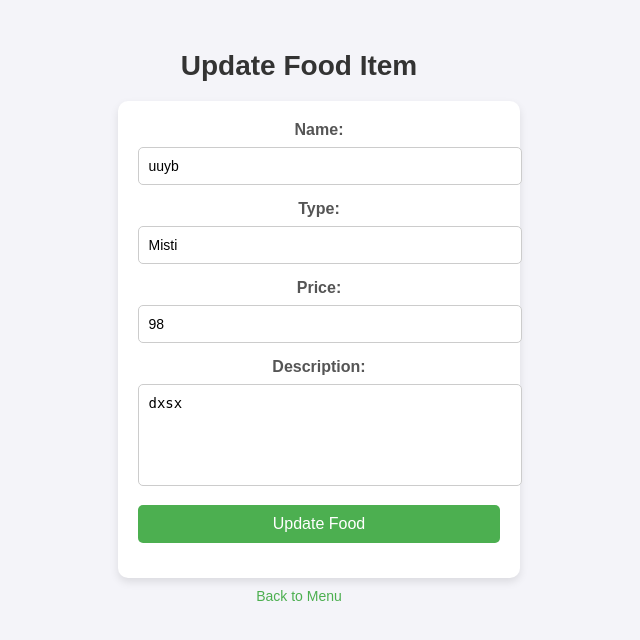
After one commit to Kamal2131/django_Food_Websites, a Django app: page /update/6/ in a window 1280 px wide. The commit adds this page. Shown: the top 640 px of the page, without its empty margins (341-981 px from the left). Run offline with Django 5.2, Linux system fonts and the light colour scheme; data comes from the database, SQL or seed files in the repository; both versions use the stored data as it was after the commit.

Commit message:
28.01.2025

```diff
--- a/food/models.py
+++ b/food/models.py
@@ -1,4 +1,4 @@
-from django.db import models
+from django.db import models # type: ignore
 
 # Create your models here.
 class food(models.Model):
--- /dev/null
+++ b/food/templates/food/update_food.html
@@ -0,0 +1,117 @@
+<!DOCTYPE html>
+<html lang="en">
+<head>
+    <meta charset="UTF-8">
+    <meta name="viewport" content="width=device-width, initial-scale=1.0">
+    <title>Update Food</title>
+    <style>
+        /* General Styling */
+        body {
+            font-family: Arial, sans-serif;
+            background-color: #f4f4f9;
+            margin: 0;
+            padding: 0;
+            display: flex;
+            flex-direction: column;
+            align-items: center;
+        }
+
+        h1 {
+            margin-top: 30px;
+            font-size: 28px;
+            color: #333;
+        }
+
+        /* Form Container */
+        form {
+            background-color: white;
+            padding: 20px;
+            border-radius: 10px;
+            box-shadow: 0 4px 8px rgba(0, 0, 0, 0.1);
+            width: 100%;
+            max-width: 400px;
+        }
+
+        label {
+            font-weight: bold;
+            display: block;
+            margin-bottom: 8px;
+            color: #555;
+        }
+
+        input, textarea, button {
+            width: 100%;
+            padding: 10px;
+            margin-bottom: 15px;
+            border: 1px solid #ccc;
+            border-radius: 5px;
+            font-size: 14px;
+            outline: none;
+        }
+
+        input:focus, textarea:focus {
+            border-color: #4CAF50;
+            box-shadow: 0 0 5px rgba(76, 175, 80, 0.5);
+        }
+
+        textarea {
+            resize: none;
+            height: 80px;
+        }
+
+        button {
+            background-color: #4CAF50;
+            color: white;
+            border: none;
+            cursor: pointer;
+            font-size: 16px;
+            transition: background-color 0.3s ease;
+        }
+
+        button:hover {
+            background-color: #45a049;
+        }
+
+        /* Back to Menu Link */
+        a {
+            display: inline-block;
+            margin-top: 10px;
+            text-decoration: none;
+            color: #4CAF50;
+            font-size: 14px;
+        }
+
+        a:hover {
+            text-decoration: underline;
+        }
+
+        /* Center Alignment */
+        .container {
+            margin-top: 20px;
+            text-align: center;
+        }
+    </style>
+</head>
+<body>
+    <div class="container">
+        <h1>Update Food Item</h1>
+        <form method="POST">
+            {% csrf_token %}
+            <label for="name">Name:</label>
+            <input type="text" name="name" id="name" value="{{ food.food_name }}" required>
+
+            <label for="food">Type:</label>
+            <input type="text" name="food" id="food" value="{{ food.food_type }}" required>
+
+            <label for="food_price">Price:</label>
+            <input type="number" name="food_price" id="food_price" value="{{ food.food_price }}" required>
+
+            <label for="description">Description:</label>
+            <textarea name="description" id="description" required>{{ food.description }}</textarea>
+
+            <button type="submit">Update Food</button>
+        </form>
+        <a href="{% url 'foodMenu' %}">Back to Menu</a>
+    </div>
+</body>
+</html>
--- a/food/urls.py
+++ b/food/urls.py
@@ -19,5 +19,7 @@ from .import views
 
 urlpatterns = [
    path("",views.foodMenu,name='foodMenu'),
-   path("food/",views.food_menu, name ='food')
+   path("food/",views.food_menu, name ='food'),
+   path('update/<int:id>/', views.update_food, name='update_food'),  # Update view
+   path('delete/<int:id>/', views.delete_food, name='delete_food'),
 ]
--- a/food/views.py
+++ b/food/views.py
@@ -1,4 +1,4 @@
-from django.shortcuts import render # type: ignore
+from django.shortcuts import render ,get_object_or_404 ,redirect# type: ignore
 from django.http import HttpResponse
 from .models import food
 
@@ -30,3 +30,29 @@ def food_menu(request):
         return HttpResponse("Food item added successfully!")  # Send a success response
 
     return render(request, 'food/food_menu.html')  # Replace with the name of your HTML template
+
+
+def update_food(request, id):
+    food_item = get_object_or_404(food, id=id)
+
+    if request.method == "POST":
+        # Update fields with data from the POST request
+        food_item.food_name = request.POST.get('name')
+        food_item.food_type = request.POST.get('food')
+        food_item.food_price = request.POST.get('food_price')
+        food_item.description = request.POST.get('description')
+        food_item.save()  # Save the updated food item
+
+        return redirect('foodMenu')  # Redirect to the food menu page
+
+    return render(request, 'food/update_food.html', {'food': food_item})  # Render update form
+
+
+# Delete
+def delete_food(request, id):
+    food_item = get_object_or_404(food, id=id)  # Get the specific food item
+    if request.method == "POST":
+        food_item.delete()  # Delete the item
+        return redirect('foodMenu')  # Redirect to the food menu page
+
+    return render(request, 'food/delete_confirm.html', {'food': food_item})
```
Also changed, not shown: food/templates/food/delete_confirm.html (added, +93 -0 lines), food/templates/food/idex.html (+57 -7 lines), db.sqlite3.
